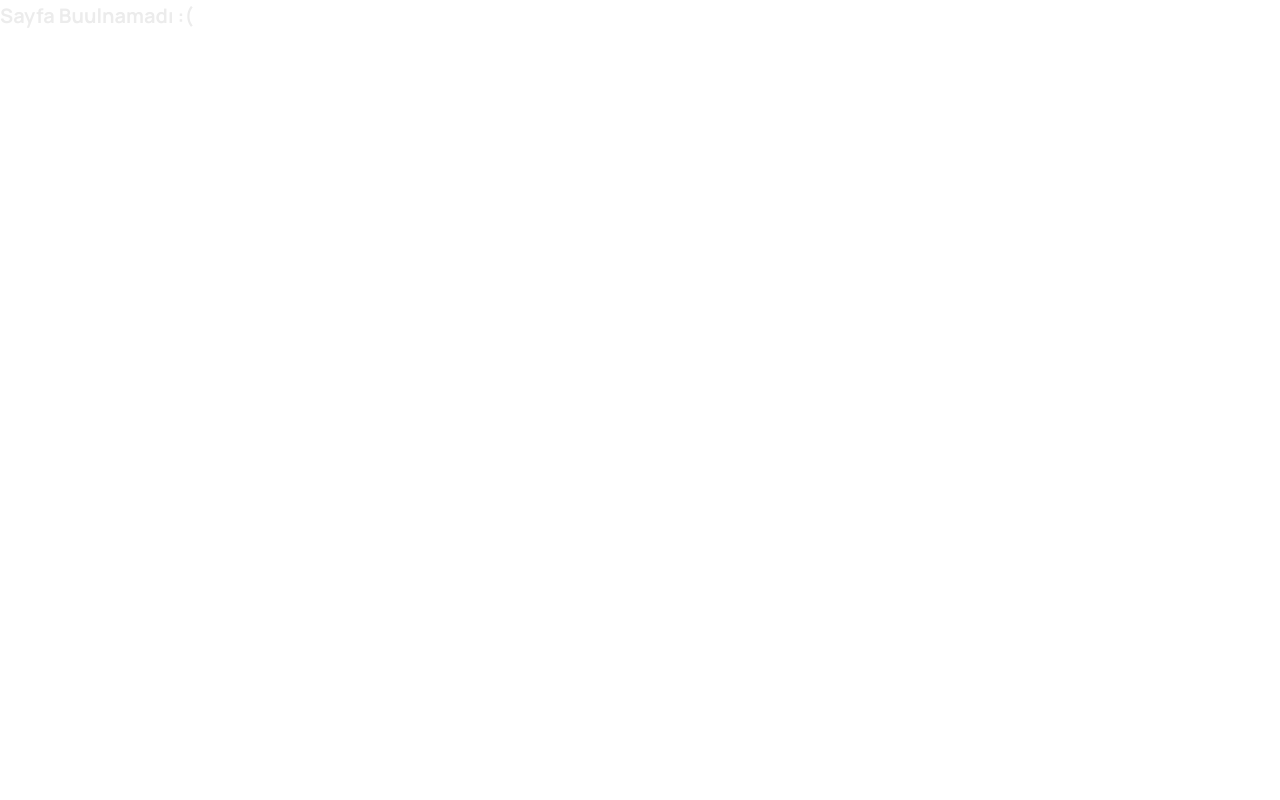
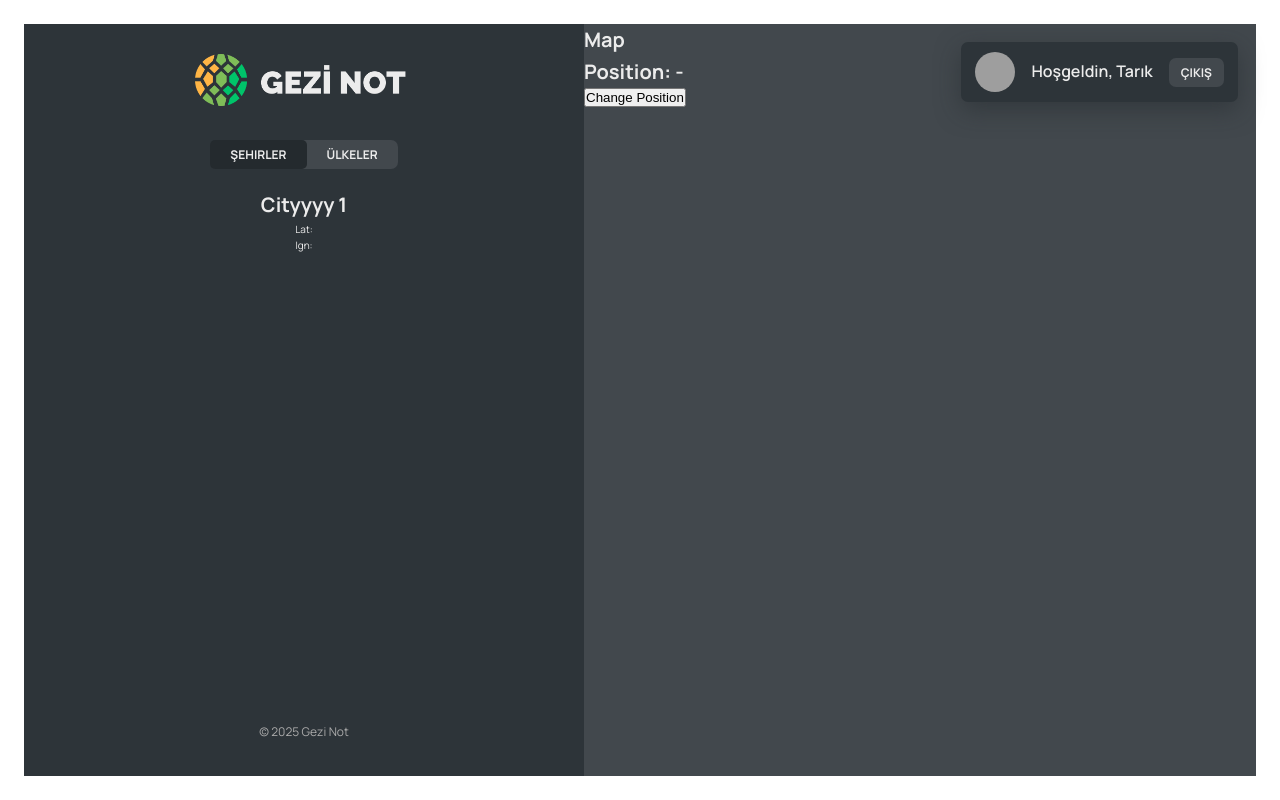
Before and after one commit to tarikCekirge/gezinot, a React (Vite) app: page /app/cities/1 in a window 1280 px wide. Built offline with nearby package versions, Linux system fonts and the light colour scheme; data requests are answered from the project's data file; grey boxes are pictures that could not be loaded.

Commit message:
Added dynamic routes with URL parameters

```diff
--- a/src/App.jsx
+++ b/src/App.jsx
@@ -9,6 +9,7 @@ import CityList from "./components/CityList"
 import { useReducer } from "react"
 import { useEffect } from "react"
 import CountryList from "./components/CountryList"
+import City from "./components/City"
 
 
 const BASE_URL = "http://localhost:8000"
@@ -85,6 +86,7 @@ const App = () => {
         <Route path="app" element={<AppLayout />} >
           <Route index element={<p>LIST</p>} />
           <Route path="cities" element={<CityList cities={cities} isLoading={isLoading} />} />
+          <Route path="cities/:id" element={<City />} />
           <Route path="countries" element={<CountryList countries={countries} isLoading={isLoading} />} />
           <Route path="form" element={<p>Form</p>} />
         </Route>
--- a/src/components/City.jsx
+++ b/src/components/City.jsx
@@ -1,14 +1,19 @@
-import styles from "./City.module.css";
+// import styles from "./City.module.css";
 
-const formatDate = (date) =>
-  new Intl.DateTimeFormat("tr", {
-    day: "numeric",
-    month: "long",
-    year: "numeric",
-    weekday: "long",
-  }).format(new Date(date));
+import { useParams, useSearchParams } from "react-router-dom";
+
+// const formatDate = (date) =>
+//   new Intl.DateTimeFormat("tr", {
+//     day: "numeric",
+//     month: "long",
+//     year: "numeric",
+//     weekday: "long",
+//   }).format(new Date(date));
 
 function City() {
+  const { id } = useParams();
+  const [searchParams] = useSearchParams();
+  const { lat, lng } = Object.fromEntries(searchParams);
   // TEMP DATA
   const currentCity = {
     cityName: "Lisbon",
@@ -18,44 +23,50 @@ function City() {
   };
 
   const { cityName, emoji, date, notes } = currentCity;
+  console.log(cityName, emoji, date, notes)
 
-  return (
-    <div className={styles.city}>
-      <div className={styles.row}>
-        <h6>City name</h6>
-        <h3>
-          <span>{emoji}</span> {cityName}
-        </h3>
-      </div>
+  return <>
+    <h1>Cityyyy {id} </h1>
+    <p>Lat: {lat}</p>
+    <p>lgn: {lng}</p>
+  </>
+  // return (
+  //   <div className={styles.city}>
+  //     <div className={styles.row}>
+  //       <h6>City name</h6>
+  //       <h3>
+  //         <span>{emoji}</span> {cityName}
+  //       </h3>
+  //     </div>
 
-      <div className={styles.row}>
-        <h6>You went to {cityName} on</h6>
-        <p>{formatDate(date || null)}</p>
-      </div>
+  //     <div className={styles.row}>
+  //       <h6>You went to {cityName} on</h6>
+  //       <p>{formatDate(date || null)}</p>
+  //     </div>
 
-      {notes && (
-        <div className={styles.row}>
-          <h6>Your notes</h6>
-          <p>{notes}</p>
-        </div>
-      )}
+  //     {notes && (
+  //       <div className={styles.row}>
+  //         <h6>Your notes</h6>
+  //         <p>{notes}</p>
+  //       </div>
+  //     )}
 
-      <div className={styles.row}>
-        <h6>Learn more</h6>
-        <a
-          href={`https://en.wikipedia.org/wiki/${cityName}`}
-          target="_blank"
-          rel="noreferrer"
-        >
-          Check out {cityName} on Wikipedia &rarr;
-        </a>
-      </div>
+  //     <div className={styles.row}>
+  //       <h6>Learn more</h6>
+  //       <a
+  //         href={`https://en.wikipedia.org/wiki/${cityName}`}
+  //         target="_blank"
+  //         rel="noreferrer"
+  //       >
+  //         Check out {cityName} on Wikipedia &rarr;
+  //       </a>
+  //     </div>
 
-      <div>
-        <ButtonBack />
-      </div>
-    </div>
-  );
+  //     <div>
+  //       <ButtonBack />
+  //     </div>
+  //   </div>
+  // );
 }
 
 export default City;
--- a/src/components/CityItem.jsx
+++ b/src/components/CityItem.jsx
@@ -1,4 +1,5 @@
 
+import { Link } from 'react-router-dom';
 import styles from './CityItem.module.css'
 
 const formatDate = (date) =>
@@ -10,13 +11,18 @@ const formatDate = (date) =>
     }).format(new Date(date));
 
 const CityItem = ({ city }) => {
-    const { cityName, emoji, date } = city;
+    const { cityName, emoji, date, id, position } = city;
+    const { lat, lng } = position;
+    const searchParams = new URLSearchParams({ lat, lng }).toString();
     return (
-        <li className={styles.cityItem}>
-            <span className={styles.emoji}>{emoji}</span>
-            <h3 className={styles.name}>{cityName}</h3>
-            <time className={styles.date}>{formatDate(date)}</time>
-            <button className={styles.deleteBtn}> &times;</button>
+        <li >
+            <Link className={styles.cityItem} to={`${id}?${searchParams}`}>
+
+                <span className={styles.emoji}>{emoji}</span>
+                <h3 className={styles.name}>{cityName}</h3>
+                <time className={styles.date}>{formatDate(date)}</time>
+                <button className={styles.deleteBtn}> &times;</button>
+            </Link>
         </li>
     )
 }
--- a/src/components/Map.jsx
+++ b/src/components/Map.jsx
@@ -1,8 +1,21 @@
-import React from 'react'
 import styles from './Map.module.css'
+import { useSearchParams } from 'react-router-dom'
 const Map = () => {
+    const [searchParams, setSearchParams] = useSearchParams();
+    const { lat, lng } = Object.fromEntries(searchParams);
+
     return (
-        <div className={styles.mapContainer}>Map</div>
+        <div className={styles.mapContainer}>
+            <h1>Map</h1>
+            <h1>Position: {lat}-{lng}</h1>
+            <button onClick={() => {
+                setSearchParams({
+                    lat: 23,
+                    lng: 50
+                })
+            }}>Change Position</button>
+
+        </div>
     )
 }
 
```
